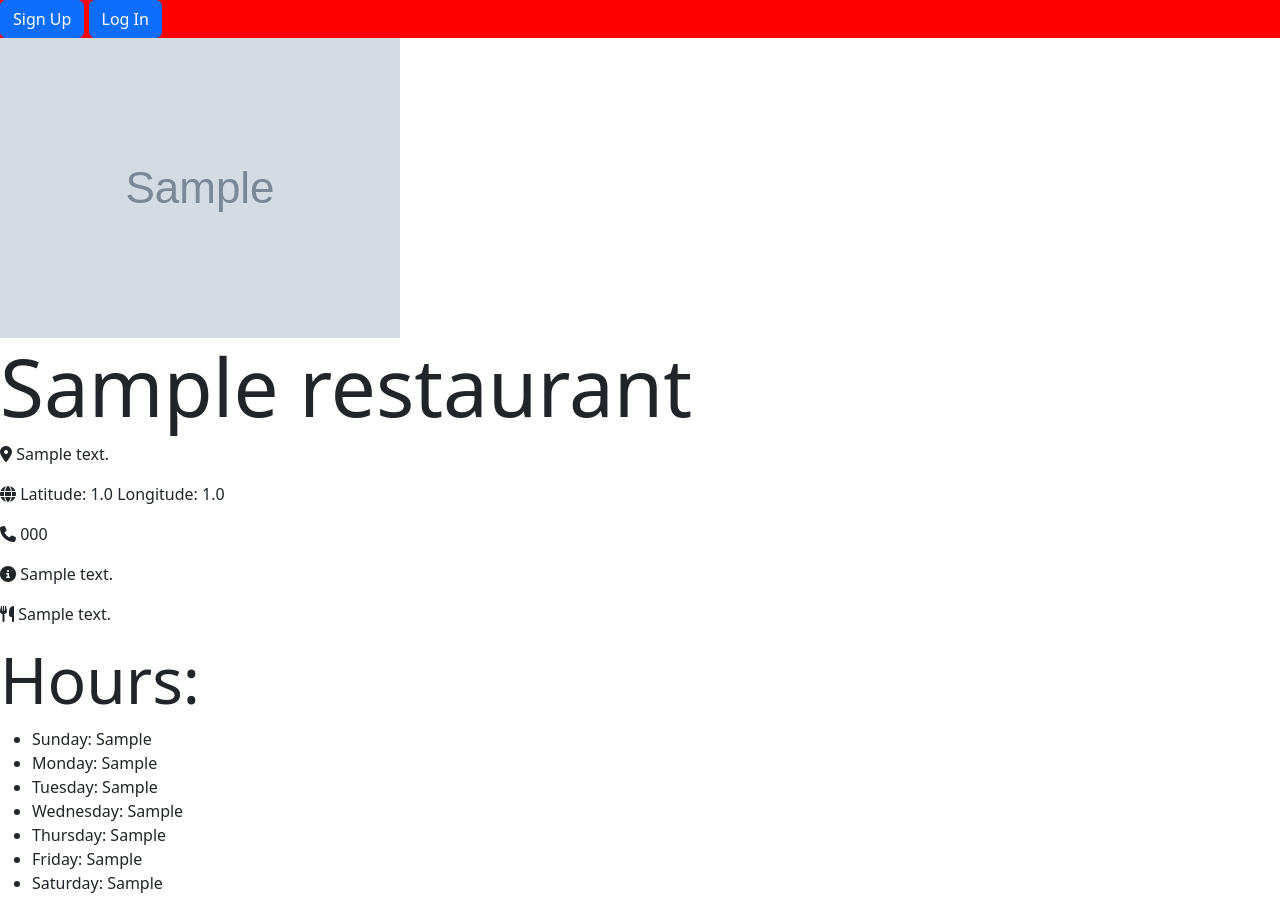
After one commit to franklinkong981/Vote4Food, a Flask app: template templates/restaurants/details.html in a window 1280 px wide. The commit adds this page. Run offline with Flask 3, Linux system fonts and the light colour scheme; the template is opened without the code that fills it: values that come from a table or form of the project are taken from there, others are empty; tables that the repository leaves empty hold one stand-in row (values such as "Sample post"); grey boxes marked "Sample" are stand-in pictures; some libraries are stand-ins or nearby versions.

Commit message:
Created route for detailed restaurant information page

```diff
--- a/app.py
+++ b/app.py
@@ -372,8 +372,34 @@ def create_app(db_name, testing=False):
 
     @app.route("/restaurants")
     def show_restaurant_search_results():
+        """Displays each restaurant in the search results each with a link to a page containing more information about that restaurant."""
+
+        if not g.user:
+            flash("Please sign in to search for restaurants", "danger")
+            return redirect("/")
 
         return render_template('/restaurants/search.html', number_results=len(CURRENT_RESTAURANT_SEARCH_RESULTS), restaurant_results=CURRENT_RESTAURANT_SEARCH_RESULTS)
+
+    ##############################################################################
+    # Routes relevant to restaurant pages, including adding/removing a restaurant from the user's favorites and creating, editing,
+    # and deleting a review for the restaurant.
+
+    @app.route("/restaurants/<restaurant_id>")
+    def display_restaurant_page(restaurant_id):
+        """Displays detailed restaurant information of a restaurant with a particular id. This restaurant should be one that has already
+        come up in a previous search result by any user. The page should display detailed information like the restaurant's opening hours
+        and have a button for the user to add the restaurant to their list of favorite restaurants. It should also list all reviews
+        of the restaurant with most recent first, and have links for the user to create, edit, and delete their own reviews.
+        Finally, there will be a link to take the user to a list of the restaurant's menu items."""
+
+        if not g.user:
+            flash("Please sign in to see details for a restaurant", "danger")
+            return redirect("/")
+
+        # returns a 404 error if the restaurant isn't found in the database.
+        restaurant = Restaurant.query.get_or_404(restaurant_id)
+
+        return render_template('/restaurants/details.html', restaurant=restaurant)
 
     ##############################################################################
     @app.route('/')
--- a/templates/base.html
+++ b/templates/base.html
@@ -1,10 +1,17 @@
 <!DOCTYPE html>
 <html lang="en">
     <head>
-        <meta charset="UTF-8">
-        <meta name="viewport" content="width=device-width, initial-scale=1.0">
-        <link rel="stylesheet" href="/static/stylesheets/styles.css"/>
-        <link href="https://cdn.jsdelivr.net/npm/bootstrap@5.3.2/dist/css/bootstrap.min.css" rel="stylesheet" integrity="sha384-T3c6CoIi6uLrA9TneNEoa7RxnatzjcDSCmG1MXxSR1GAsXEV/Dwwykc2MPK8M2HN" crossorigin="anonymous">
+        <meta charset="UTF-8"/>
+        <meta name="viewport" content="width=device-width, initial-scale=1.0"/>
+
+        <link rel="stylesheet" href="https://unpkg.com/bootstrap/dist/css/bootstrap.css">
+        <script src="https://unpkg.com/jquery"></script>
+        <script src="https://unpkg.com/popper"></script>
+        <script src="https://unpkg.com/bootstrap"></script>
+
+        <link rel="stylesheet" href="https://use.fontawesome.com/releases/v6.6.0/css/all.css">
+        <link rel="stylesheet" href="/static/stylesheets/styles.css">
+
         <title>{% block title %} {% endblock %}</title>
     </head>
     <body>
--- /dev/null
+++ b/templates/restaurants/details.html
@@ -0,0 +1,28 @@
+{% extends 'base.html' %}
+
+{% block title %} {{restaurant.name}} Details {% endblock %}
+
+{% block content %}
+    <img src="{{restaurant.photo_url}}" alt="Photo of {{restaurant.name}}"/>
+
+    <h1 class="display-1">{{restaurant.name}}</h1>
+
+    <p><i class="fa-solid fa-location-dot" title="address"></i> {{restaurant.address or "N/A"}}</p>
+    <p><i class="fa-solid fa-globe" title="coordinates"></i> Latitude: {{restaurant.latitude}} Longitude: {{restaurant.longitude}}</p>
+    <p><i class="fa-solid fa-phone" title="phone-number"></i> {{restaurant.phone or "N/A"}}</p>
+
+    <p><i class="fa-solid fa-circle-info" title="description"></i> {{restaurant.description or "N/A"}}</p>
+    <p><i class="fa-solid fa-utensils" title="cuisines"></i> {{restaurant.cuisines or "N/A"}}</p>
+
+    <h3 class="display-3">Hours:</h3>
+    <ul>
+        <li>Sunday: {{restaurant.sunday_hours or "N/A"}}</li>
+        <li>Monday: {{restaurant.monday_hours or "N/A"}}</li>
+        <li>Tuesday: {{restaurant.tuesday_hours or "N/A"}}</li>
+        <li>Wednesday: {{restaurant.wednesday_hours or "N/A"}}</li>
+        <li>Thursday: {{restaurant.thursday_hours or "N/A"}}</li>
+        <li>Friday: {{restaurant.friday_hours or "N/A"}}</li>
+        <li>Saturday: {{restaurant.saturday_hours or "N/A"}}</li>
+    </ul>
+
+{% endblock %}
--- a/templates/restaurants/search.html
+++ b/templates/restaurants/search.html
@@ -1,6 +1,6 @@
 {% extends 'base.html' %}
 
-{% block title %} Vouch4Food - Change Location {% endblock %}
+{% block title %} Vouch4Food - Search Results {% endblock %}
 
 {% block content %}
 <h2 class="display-2">Search Results: {{number_results}} results</h2>
@@ -13,7 +13,7 @@
     {% if restaurant['photo_url'] %}
         <img src="{{restaurant['photo_url']}}" alt="Photo of {{restaurant['name']}}"/>
     {% endif %}
-    <p>Name: <a href="#">{{restaurant['name']}}</a> </p>
+    <p>Name: <a href="{{url_for('display_restaurant_page', restaurant_id=restaurant.id)}}" target="_blank">{{restaurant['name']}}</a> </p>
     <p>Address: {{restaurant['address'] or "N/A"}}</p>
     <p>Cuisine(s): {{restaurant['cuisines'] or "N/A"}}</p>
     <p>About: {{restaurant['description'] or "N/A"}}</p>
```
